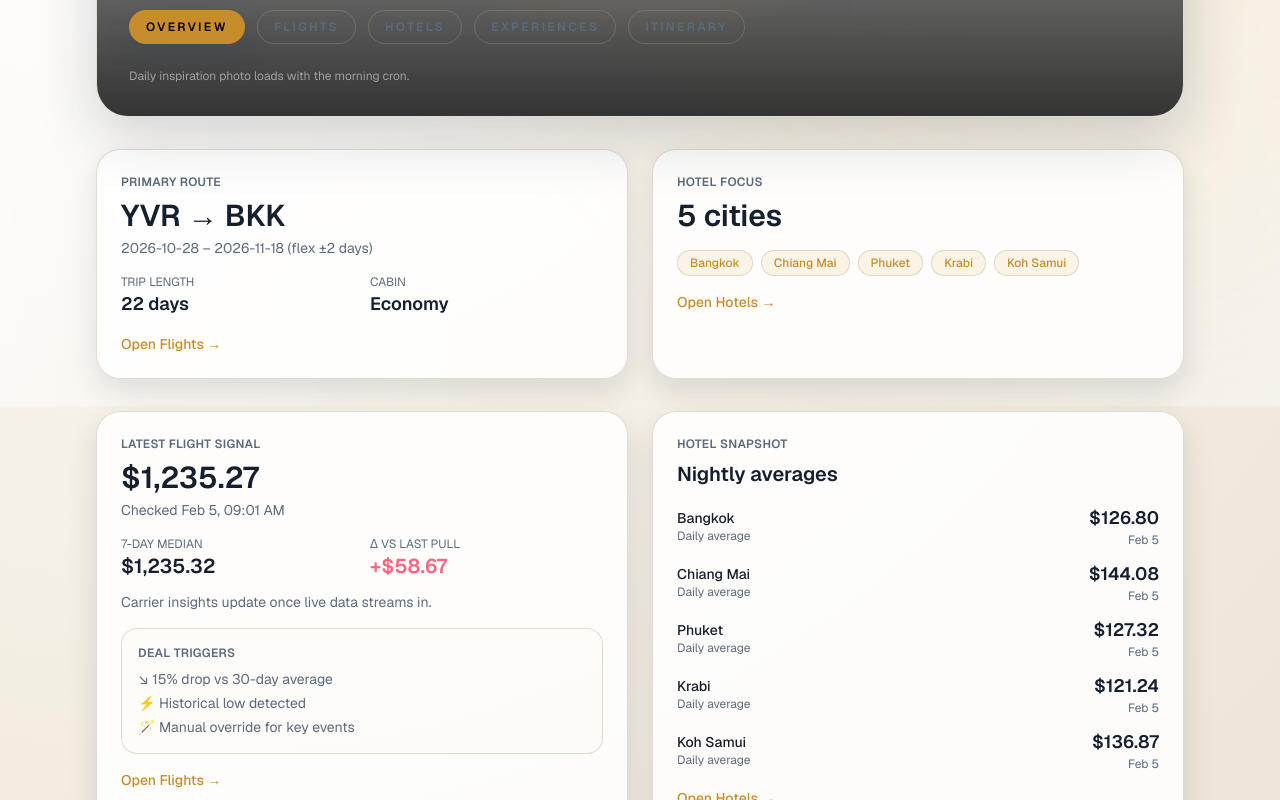
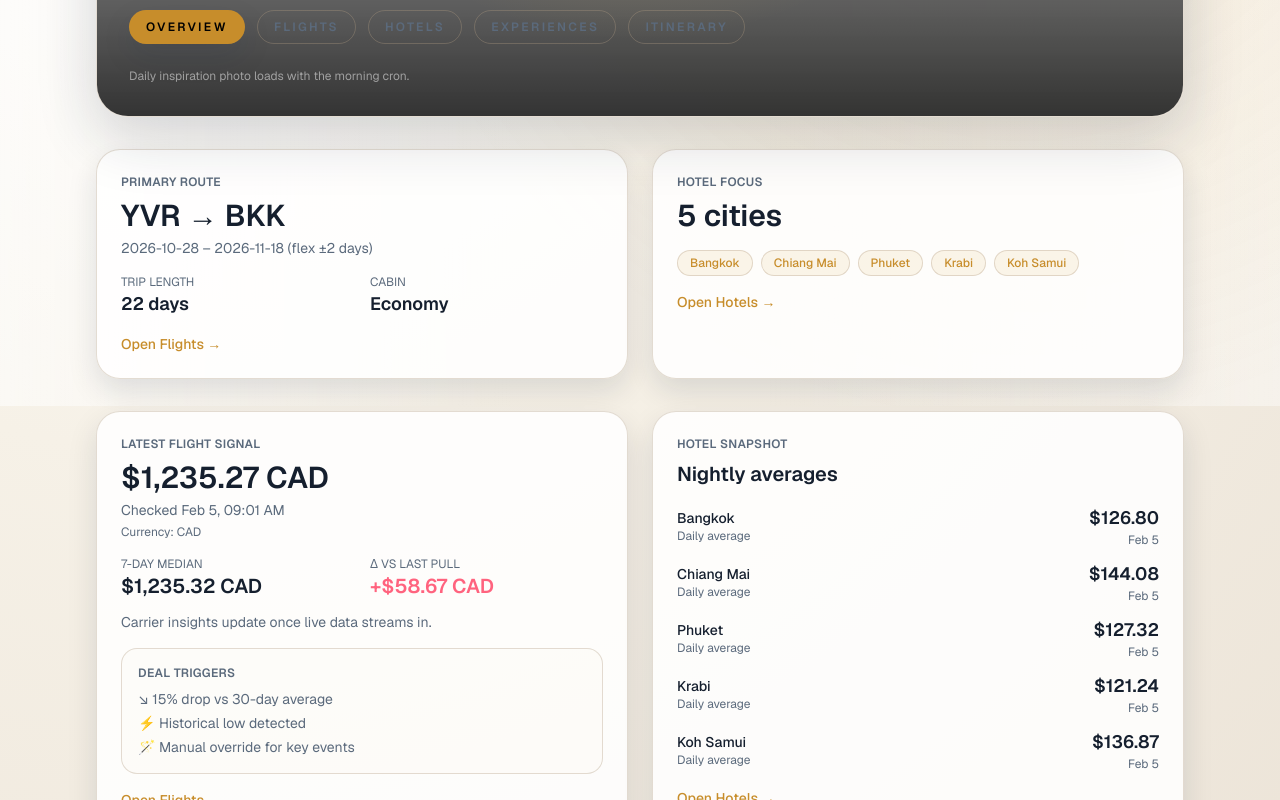
Before and after one commit to mikeydever/Travel-Deal-Tracker, a Next.js app: page / in a window 1280 px wide. Shown: the part 394-1194 px from the top of the page. Built offline with nearby package versions, Linux system fonts and the light colour scheme; no server answers.

Commit message:
Show explicit flight currency codes across flight pricing UI

```diff
--- a/src/app/flights/offers/page.tsx
+++ b/src/app/flights/offers/page.tsx
@@ -8,6 +8,8 @@ export const dynamic = "force-dynamic";
 
 const formatCurrency = (value: number, currency = "CAD") =>
   new Intl.NumberFormat("en-CA", { style: "currency", currency }).format(value);
+const formatCurrencyWithCode = (value: number, currency = "CAD") =>
+  `${formatCurrency(value, currency)} ${currency}`;
 
 const formatDuration = (minutes?: number, hours?: number) => {
   if (typeof minutes === "number") {
@@ -44,7 +46,7 @@ const OfferCard = ({ offer, highlight }: { offer: FlightOffer; highlight?: strin
         <div className="text-right">
           <p className="text-xs text-[var(--muted)]">Total</p>
           <p className="text-2xl font-semibold text-[var(--foreground)]">
-            {formatCurrency(offer.price, offer.currency)}
+            {formatCurrencyWithCode(offer.price, offer.currency)}
           </p>
           <p className="text-xs text-[var(--muted)]">
             {offer.stops === 0 ? "Direct" : `${offer.stops} stops`} • {formatDuration(offer.combinedDurationMinutes, offer.durationHours)}
@@ -66,7 +68,7 @@ export default async function FlightOffersPage() {
   const topDirect = offers?.topDirect ?? [];
 
   const range = topOverall.length
-    ? `${formatCurrency(Math.min(...topOverall.map((o) => o.price)), topOverall[0].currency)} – ${formatCurrency(
+    ? `${formatCurrencyWithCode(Math.min(...topOverall.map((o) => o.price)), topOverall[0].currency)} – ${formatCurrencyWithCode(
         Math.max(...topOverall.map((o) => o.price)),
         topOverall[0].currency
       )}`
--- a/src/app/flights/page.tsx
+++ b/src/app/flights/page.tsx
@@ -19,6 +19,7 @@ export default async function FlightsPage() {
 
   const currencyCode = latest?.currency ?? history[0]?.currency ?? "CAD";
   const currency = new Intl.NumberFormat("en-CA", { style: "currency", currency: currencyCode });
+  const formatCurrencyWithCode = (value: number) => `${currency.format(value)} ${currencyCode}`;
 
   const chartData = history.map((row) => ({
     checkedAt: row.checked_at,
@@ -48,7 +49,9 @@ export default async function FlightsPage() {
   const minOffer = topOverall.length ? Math.min(...topOverall.map((offer) => offer.price)) : null;
   const maxOffer = topOverall.length ? Math.max(...topOverall.map((offer) => offer.price)) : null;
   const rangeLabel =
-    minOffer !== null && maxOffer !== null ? `${currency.format(minOffer)} – ${currency.format(maxOffer)}` : "--";
+    minOffer !== null && maxOffer !== null
+      ? `${formatCurrencyWithCode(minOffer)} – ${formatCurrencyWithCode(maxOffer)}`
+      : "--";
   const bestDirectOffer = topDirect[0];
   const showBestDirect =
     Boolean(bestDirectOffer) &&
@@ -82,10 +85,13 @@ export default async function FlightsPage() {
             <div className="rounded-2xl border border-[var(--card-border)] bg-[var(--sand)]/40 px-6 py-4 text-sm text-[var(--muted)]">
               <p className="text-xs font-semibold uppercase tracking-wide text-[var(--muted)]">Latest fare</p>
               <p className="text-3xl font-semibold text-[var(--foreground)]">
-                {latest ? currency.format(latest.price) : "--"}
+                {latest ? formatCurrencyWithCode(latest.price) : "--"}
               </p>
               {latest && (
-                <p className="mt-2 text-xs text-[var(--muted)]">Checked {formatDateTime(latest.checked_at)}</p>
+                <>
+                  <p className="mt-2 text-xs text-[var(--muted)]">Checked {formatDateTime(latest.checked_at)}</p>
+                  <p className="mt-1 text-xs text-[var(--muted)]">Currency: {currencyCode}</p>
+                </>
               )}
             </div>
           </div>
@@ -102,7 +108,7 @@ export default async function FlightsPage() {
             </h2>
             <p className="mt-1 text-sm text-[var(--muted)]">
               Comparison vs. previous run shows {priceDelta >= 0 ? "a bump of" : "a drop of"}{" "}
-              {currency.format(Math.abs(priceDelta))} ({deltaPercentage.toFixed(1)}%).
+              {formatCurrencyWithCode(Math.abs(priceDelta))} ({deltaPercentage.toFixed(1)}%).
             </p>
           </div>
           <div
@@ -116,7 +122,7 @@ export default async function FlightsPage() {
           </div>
         </div>
         <div className="mt-6 rounded-2xl bg-[var(--sand)]/50 p-4">
-          <FlightTrendChart data={chartData} />
+          <FlightTrendChart data={chartData} currencyCode={currencyCode} />
         </div>
       </section>
 
@@ -138,7 +144,7 @@ export default async function FlightsPage() {
           <p className="text-xs uppercase tracking-wide text-[var(--muted)]">Benchmark</p>
           <h3 className="mt-2 text-lg font-semibold text-[var(--foreground)]">Median (last 7 days)</h3>
           <p className="mt-2 text-3xl font-semibold text-[var(--foreground)]">
-            {history.length ? currency.format(getMedianPrice(history.slice(-7))) : "--"}
+            {history.length ? formatCurrencyWithCode(getMedianPrice(history.slice(-7))) : "--"}
           </p>
           <p className="mt-2 text-sm text-[var(--muted)]">
             We use the 7-day median as our quick sanity check for alert thresholds.
@@ -217,7 +223,10 @@ const formatOfferSummary = (offer: FlightOffer) => {
   const stops = offer.stops === 0 ? "Direct" : `${offer.stops} stops`;
   const totalDurationMinutes = offer.combinedDurationMinutes ?? Math.round((offer.durationHours ?? 0) * 60);
   const duration = totalDurationMinutes > 0 ? formatDuration(totalDurationMinutes) : "Duration n/a";
-  return `${offer.carrier} • ${offer.fareClass} • ${stops} • ${duration}`;
+  const amount = new Intl.NumberFormat("en-CA", { style: "currency", currency: offer.currency }).format(
+    offer.price
+  );
+  return `${offer.carrier} • ${offer.fareClass} • ${amount} ${offer.currency} • ${stops} • ${duration}`;
 };
 
 const getLegacyCarrierMetadata = (metadata: unknown) => {
--- a/src/app/page.tsx
+++ b/src/app/page.tsx
@@ -8,7 +8,6 @@ import { getDailyPhoto } from "@/data/dailyPhotos";
 
 export const dynamic = "force-dynamic";
 
-const flightCurrency = new Intl.NumberFormat("en-CA", { style: "currency", currency: "CAD" });
 const currencyFormatters = new Map<string, Intl.NumberFormat>();
 const formatCurrency = (value: number, currency = "CAD") => {
   if (!currencyFormatters.has(currency)) {
@@ -40,6 +39,9 @@ export default async function Home() {
   const previousFlight =
     flightHistory.length > 1 ? flightHistory[flightHistory.length - 2] : flightHistory[0];
   const flightDelta = latestFlight && previousFlight ? latestFlight.price - previousFlight.price : 0;
+  const flightCurrencyCode = latestFlight?.currency ?? flightHistory[0]?.currency ?? "CAD";
+  const formatFlightCurrencyWithCode = (value: number) =>
+    `${formatCurrency(value, flightCurrencyCode)} ${flightCurrencyCode}`;
 
   return (
     <div className="min-h-screen pb-16">
@@ -157,16 +159,17 @@ export default async function Home() {
           >
             <p className="text-xs font-semibold uppercase tracking-wide text-[var(--muted)]">Latest flight signal</p>
             <h2 className="mt-2 text-3xl font-semibold text-[var(--foreground)]">
-              {latestFlight ? flightCurrency.format(latestFlight.price) : "--"}
+              {latestFlight ? formatFlightCurrencyWithCode(latestFlight.price) : "--"}
             </h2>
             <p className="mt-1 text-sm text-[var(--muted)]">
               Checked {latestFlight ? formatDateTime(latestFlight.checked_at) : "n/a"}
             </p>
+            <p className="mt-1 text-xs text-[var(--muted)]">Currency: {flightCurrencyCode}</p>
             <div className="mt-4 grid gap-4 sm:grid-cols-2">
               <div>
                 <p className="text-xs uppercase text-[var(--muted)]">7-day median</p>
                 <p className="text-xl font-semibold text-[var(--foreground)]">
-                  {flightCurrency.format(getMedianPrice(flightHistory.slice(-7)))}
+                  {formatFlightCurrencyWithCode(getMedianPrice(flightHistory.slice(-7)))}
                 </p>
               </div>
               <div>
@@ -177,7 +180,7 @@ export default async function Home() {
                   }`}
                 >
                   {flightDelta >= 0 ? "+" : "-"}
-                  {flightCurrency.format(Math.abs(flightDelta))}
+                  {formatFlightCurrencyWithCode(Math.abs(flightDelta))}
                 </p>
               </div>
             </div>
--- a/src/components/charts/FlightTrendChart.tsx
+++ b/src/components/charts/FlightTrendChart.tsx
@@ -18,14 +18,22 @@ interface FlightTrendChartProps {
     checkedAt: string;
     price: number;
   }>;
+  currencyCode?: string;
 }
 
 const formatLabel = (value: string) =>
   new Date(value).toLocaleDateString("en", { month: "short", day: "numeric" });
 
-const currencyFormatter = (value: number) => `$${value.toFixed(0)}`;
+const formatCurrency = (value: number, currencyCode: string) => {
+  const formatted = new Intl.NumberFormat("en-CA", {
+    style: "currency",
+    currency: currencyCode,
+    maximumFractionDigits: 0,
+  }).format(value);
+  return `${formatted} ${currencyCode}`;
+};
 
-export function FlightTrendChart({ data }: FlightTrendChartProps) {
+export function FlightTrendChart({ data, currencyCode = "CAD" }: FlightTrendChartProps) {
   const mounted = useClientReady();
 
   if (!mounted) {
@@ -47,13 +55,13 @@ export function FlightTrendChart({ data }: FlightTrendChartProps) {
           domain={["auto", "auto"]}
           stroke="var(--muted)"
           fontSize={12}
-          tickFormatter={currencyFormatter}
+          tickFormatter={(value: number) => formatCurrency(Number(value ?? 0), currencyCode)}
           tickLine={false}
-          width={60}
+          width={96}
         />
         <Tooltip
           formatter={(value: number | undefined) =>
-            currencyFormatter(Number(value ?? 0))
+            formatCurrency(Number(value ?? 0), currencyCode)
           }
 
           labelFormatter={(label: ReactNode) =>
```
